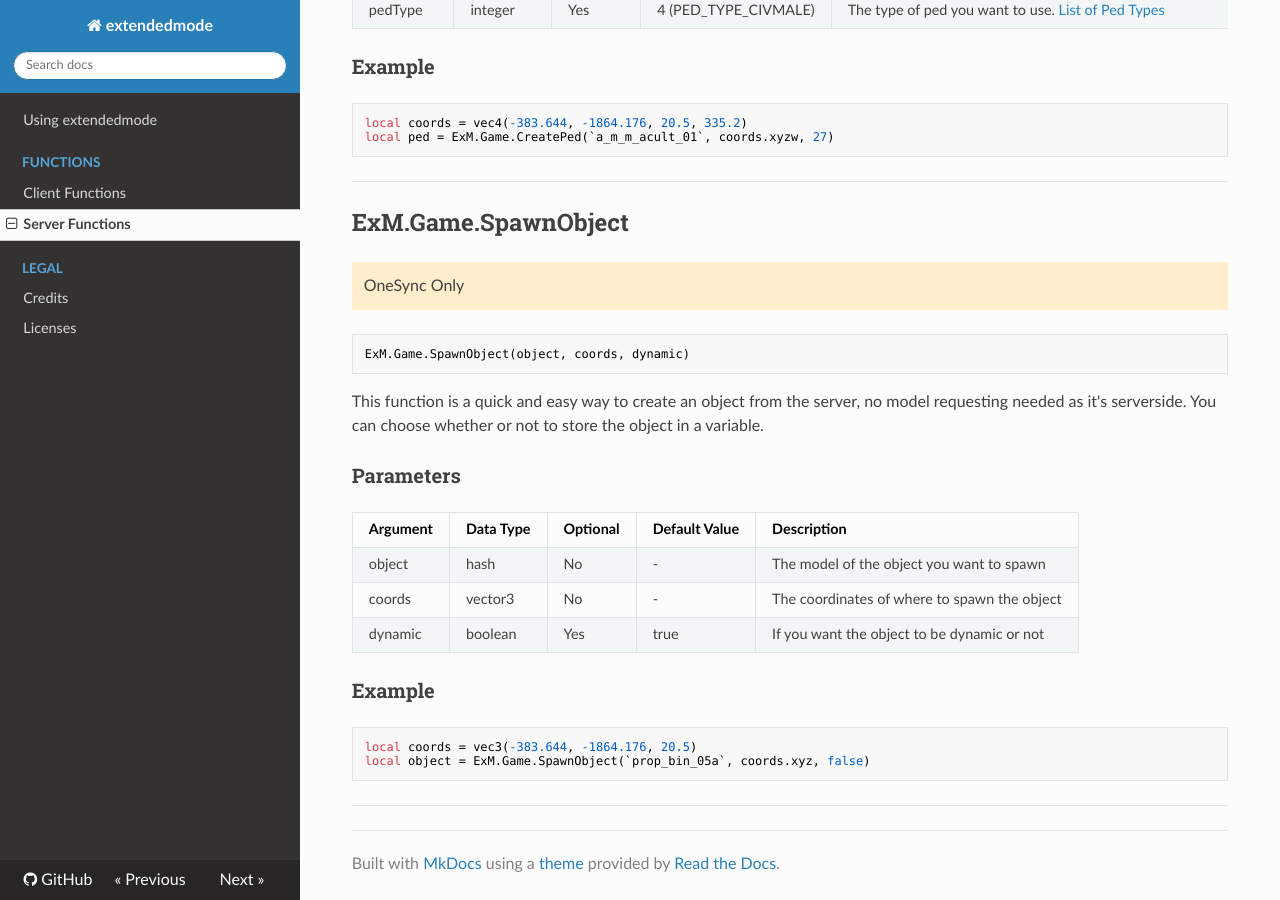
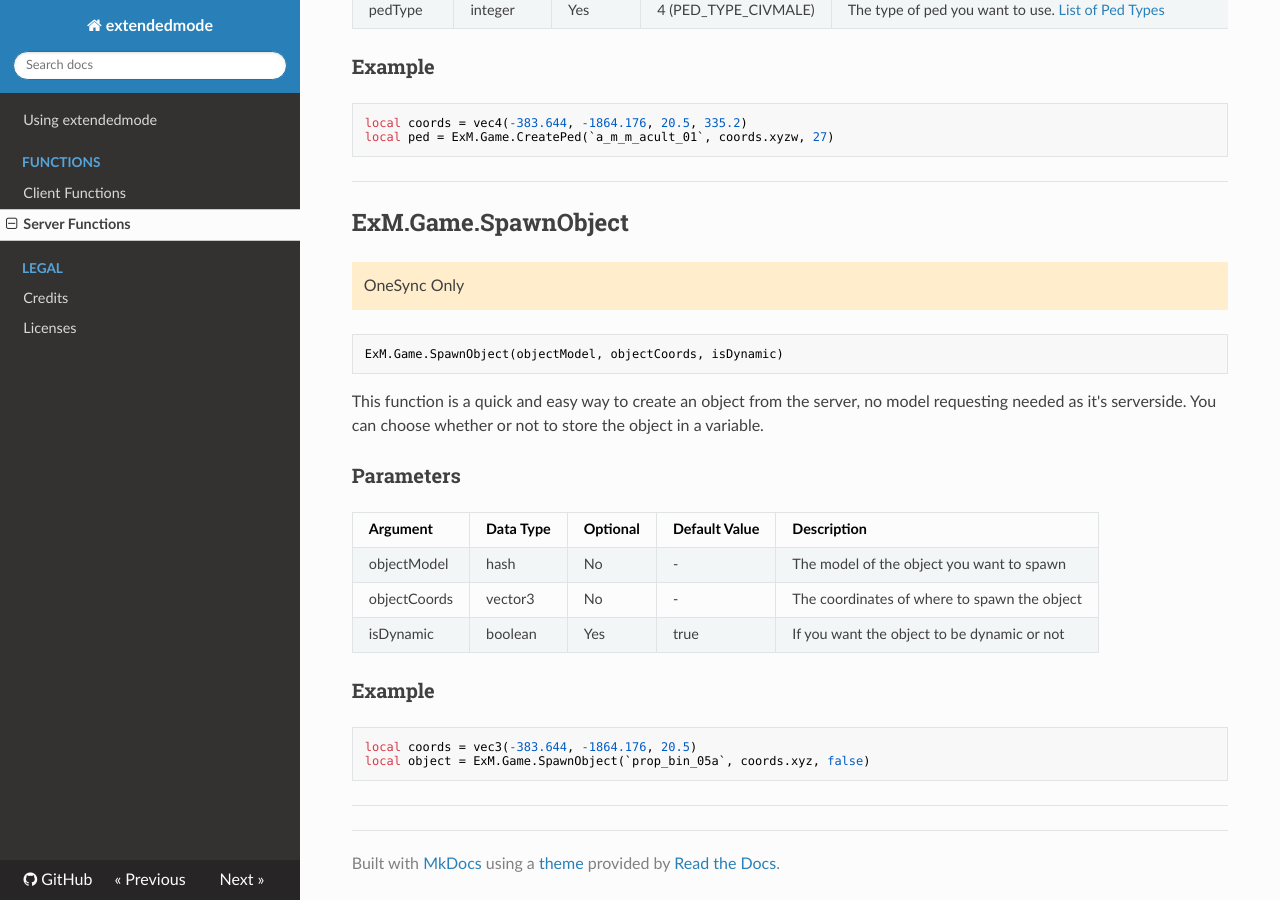
Before and after one commit to EmiyLewis/docs-site, an MkDocs documentation site: the page built from docs/functions/Server Functions.md, in a window 1280 px wide and 900 px high, scrolled down 1391 px. Built offline with MkDocs 1.6.1, drawn with Linux system fonts in a browser that asks for light colours; nearby versions of some CDN libraries; some of the changed text lies outside the part shown.

Commit message:
Fix some typos

````diff
--- a/docs/functions/Server Functions.md
+++ b/docs/functions/Server Functions.md
@@ -14,15 +14,15 @@ Server functions exclusive to the extendedmode framework
 	OneSync Only
 
 ```lua
-ExM.Game.SpawnVehicle(model, coords)
+ExM.Game.SpawnVehicle(vehModel, vehCoords)
 ```
 This function is a quick and easy way to create a vehicle from the server, no model requesting needed as it's serverside. You can choose whether or not to store the vehicle in a variable.
 <h3>Parameters</h3>
 
 | Argument 		| Data Type | Optional 	| Default Value 		| Description |
 | ------------- | --------- | ----------| --------------------- | ----------- |
-| model 		| hash	 	| No 		| - 					| The model of the vehicle you want to create, can be a hash or a string |
-| coords 		| vector3/4	| No 		| - 					| You can use a vector3 or vector4 here, if only using a vector3 the heading will default to 0.0 |
+| vehModel 		| hash	 	| No 		| - 					| The model of the vehicle you want to create, can be a hash or a string |
+| vehCoords 	| vector3/4	| No 		| - 					| You can use a vector3 or vector4 here, if only using a vector3 the heading will default to 0.0 |
 
 <h3>Example</h3>
 ```lua
@@ -59,16 +59,16 @@ local ped = ExM.Game.CreatePed(`a_m_m_acult_01`, coords.xyzw, 27)
 	OneSync Only
 
 ```lua
-ExM.Game.SpawnObject(object, coords, dynamic)
+ExM.Game.SpawnObject(objectModel, objectCoords, isDynamic)
 ```
 This function is a quick and easy way to create an object from the server, no model requesting needed as it's serverside. You can choose whether or not to store the object in a variable.
 <h3>Parameters</h3>
 
 | Argument 		| Data Type | Optional 	| Default Value 		| Description |
 | ------------- | --------- | ----------| --------------------- | ----------- |
-| object 		| hash	 	| No 		| - 					| The model of the object you want to spawn |
-| coords	 	| vector3	| No 		| - 					| The coordinates of where to spawn the object |
-| dynamic 		| boolean 	| Yes 		| true					| If you want the object to be dynamic or not |
+| objectModel 	| hash	 	| No 		| - 					| The model of the object you want to spawn |
+| objectCoords	| vector3	| No 		| - 					| The coordinates of where to spawn the object |
+| isDynamic 	| boolean 	| Yes 		| true					| If you want the object to be dynamic or not |
 
 <h3>Example</h3>
 ```lua
````
